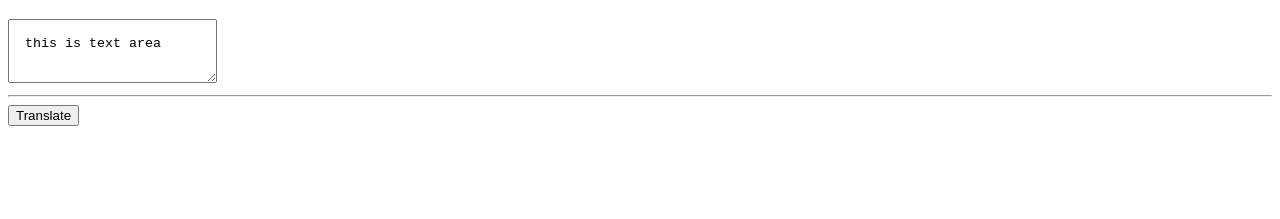
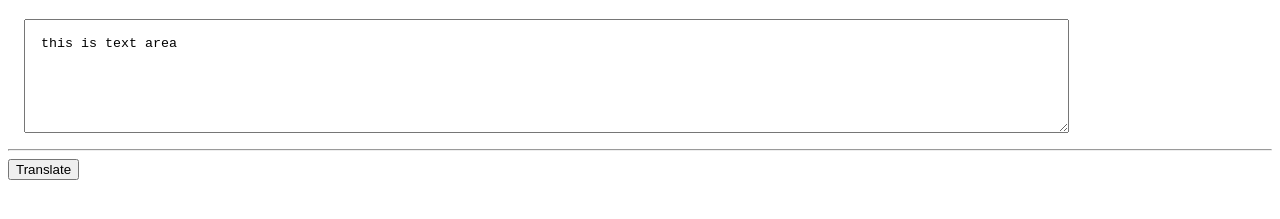
Before and after one commit to aqsaaqeel/banana-speak, a plain HTML site: page index.html in a window 1280 px wide. Shown: the part 61-280 px from the top of the page. Drawn offline with Linux system fonts and the light colour scheme.

```diff
--- a/app.js
+++ b/app.js
@@ -1,6 +1,9 @@
 var btnTranslate = document.querySelector("#btn-translate")
+var txtInput = document.querySelector("#txt-input")
+
 btnTranslate.addEventListener("click", clickEventHandler())
 
-function clickEventHandler() {
+function clickEventHandler(){
     console.log("I was clicked")
+    console.log("input", txtInput.value)
 }
--- a/style.css
+++ b/style.css
@@ -2,7 +2,10 @@
     color:blue;
 }
 #txt-area{
-    position: block;
+    width:80%;
+    height: 10vh;
+    display: block;
     padding: 1rem;
+    margin: 1rem;
 
 }
```
